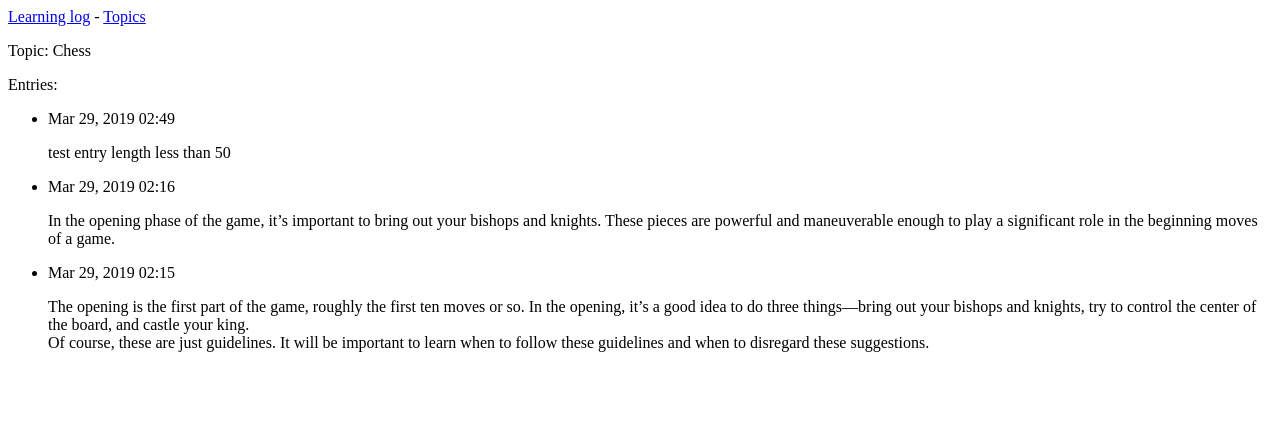
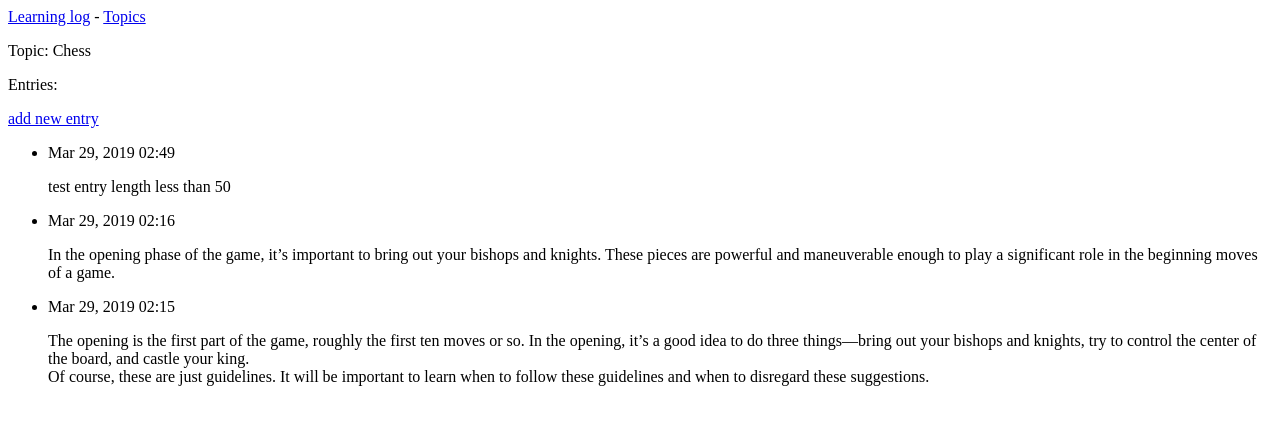
Before and after one commit to Yzhoufelix/learning_log, a Django app: page /topics/1/ in a window 1280 px wide. Shown: the top 425 px of the page. Run offline with Django 3.2, Linux system fonts and the light colour scheme; data comes from the database, SQL or seed files in the repository; both versions use the stored data as it was after the commit.

Commit message:
add new entries

```diff
--- a/learning_logs/templates/learning_logs/topic.html
+++ b/learning_logs/templates/learning_logs/topic.html
@@ -5,6 +5,9 @@
   <p>Topic: {{ topic }}</p>
 
   <p>Entries:</p>
+  <p>
+    <a href="{% url 'learning_logs:new_entry' topic.id %}">add new entry</a>
+  </p>
   <ul>
   {% for entry in entries %}
     <li>
--- a/learning_logs/urls.py
+++ b/learning_logs/urls.py
@@ -13,4 +13,7 @@ urlpatterns = [
 
     # Page for adding a new topic
     path('new_topic/', views.new_topic, name='new_topic'),
+
+    # Page for adding a new entry
+    path('new_entry/<int:topic_id>/', views.new_entry, name='new_entry'),
 ]
--- a/learning_logs/views.py
+++ b/learning_logs/views.py
@@ -3,7 +3,7 @@ from django.http import HttpResponseRedirect
 from django.urls import reverse
 
 from .models import Topic
-from .forms import TopicForm
+from .forms import TopicForm, EntryForm
 
 # Create your views here.
 def index(request):
@@ -17,6 +17,7 @@ def topics(request):
 def topic(request, topic_id):
     topic = Topic.objects.get(id=topic_id)
     entries = topic.entry_set.order_by('-date_added')
+    # entries = topic.entry_set.order_by('date_added')
     context = {'topic':topic, 'entries': entries}
     return render(request, 'learning_logs/topic.html', context)
 
@@ -33,3 +34,19 @@ def new_topic(request):
 
     context = {'form': form}
     return render(request, 'learning_logs/new_topic.html', context)
+
+def new_entry(request, topic_id):
+    topic = Topic.objects.get(id=topic_id)
+
+    if request.method != 'POST':
+        form = EntryForm()
+    else:
+        form = EntryForm(data=request.POST)
+        if form.is_valid():
+            new_entry = form.save(commit=False)
+            new_entry.topic = topic
+            new_entry.save()
+            return HttpResponseRedirect(reverse('learning_logs:topic', args=[topic_id]))
+
+    context = {'topic': topic, 'form': form}
+    return render(request, 'learning_logs/new_entry.html', context)
```
Also changed, not shown: learning_logs/forms.py (+9 -1 lines), learning_logs/templates/learning_logs/new_entry.html (added, +14 -0 lines), db.sqlite3.
